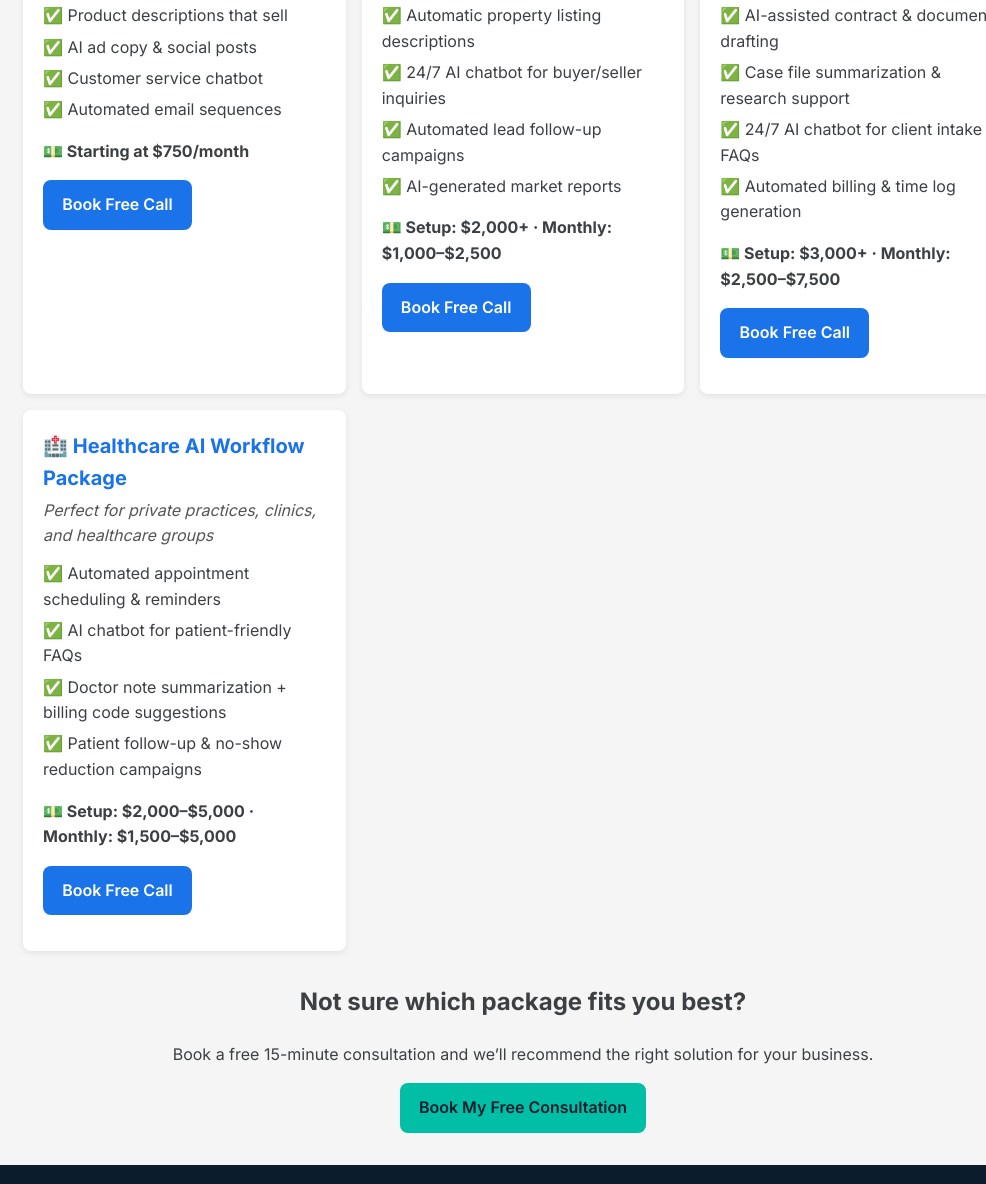
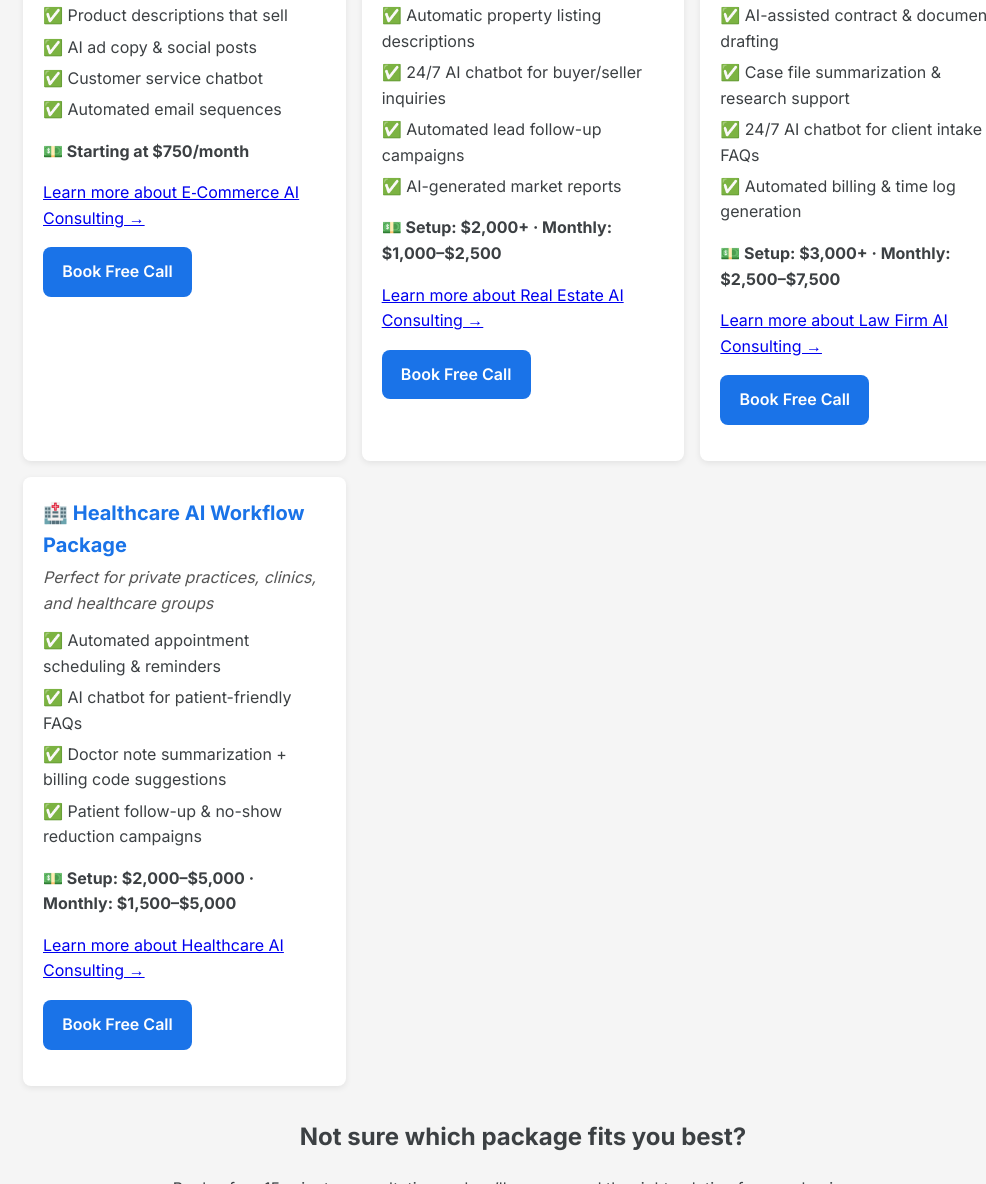
Before and after one commit to KeldrickD/ai-consulting-, a plain HTML site: page packages/index.html in a window 1280 px wide. Shown: the part 894-2078 px from the top of the page, without its empty margins (117-1103 px from the left). Drawn offline with Linux system fonts and the light colour scheme.

Commit message:
Link Packages cards to detailed service pages

```diff
--- a/packages/index.html
+++ b/packages/index.html
@@ -67,6 +67,7 @@
           <li>✅ Automated email sequences</li>
         </ul>
         <p><strong>💵 Starting at $750/month</strong></p>
+        <p><a href="/services/ecommerce.html">Learn more about E‑Commerce AI Consulting →</a></p>
         <p><a class="btn btn-primary" href="https://calendar.google.com/calendar/appointments/schedules/AcZssZ2KekfN_KOpw96crHk-ziVSGHe_mlZxdbvuI_1rF-AxZCBMq0jY3kSitW0-Gt6wYvYwPoqi_7Xd?gv=true">Book Free Call</a></p>
       </div>
       <div class="card">
@@ -79,6 +80,7 @@
           <li>✅ AI-generated market reports</li>
         </ul>
         <p><strong>💵 Setup: $2,000+ · Monthly: $1,000–$2,500</strong></p>
+        <p><a href="/services/real-estate.html">Learn more about Real Estate AI Consulting →</a></p>
         <p><a class="btn btn-primary" href="https://calendar.google.com/calendar/appointments/schedules/AcZssZ2KekfN_KOpw96crHk-ziVSGHe_mlZxdbvuI_1rF-AxZCBMq0jY3kSitW0-Gt6wYvYwPoqi_7Xd?gv=true">Book Free Call</a></p>
       </div>
       <div class="card">
@@ -91,6 +93,7 @@
           <li>✅ Automated billing & time log generation</li>
         </ul>
         <p><strong>💵 Setup: $3,000+ · Monthly: $2,500–$7,500</strong></p>
+        <p><a href="/services/law.html">Learn more about Law Firm AI Consulting →</a></p>
         <p><a class="btn btn-primary" href="https://calendar.google.com/calendar/appointments/schedules/AcZssZ2KekfN_KOpw96crHk-ziVSGHe_mlZxdbvuI_1rF-AxZCBMq0jY3kSitW0-Gt6wYvYwPoqi_7Xd?gv=true">Book Free Call</a></p>
       </div>
       <div class="card">
@@ -103,6 +106,7 @@
           <li>✅ Patient follow-up & no-show reduction campaigns</li>
         </ul>
         <p><strong>💵 Setup: $2,000–$5,000 · Monthly: $1,500–$5,000</strong></p>
+        <p><a href="/services/healthcare.html">Learn more about Healthcare AI Consulting →</a></p>
         <p><a class="btn btn-primary" href="https://calendar.google.com/calendar/appointments/schedules/AcZssZ2KekfN_KOpw96crHk-ziVSGHe_mlZxdbvuI_1rF-AxZCBMq0jY3kSitW0-Gt6wYvYwPoqi_7Xd?gv=true">Book Free Call</a></p>
       </div>
     </section>
```
